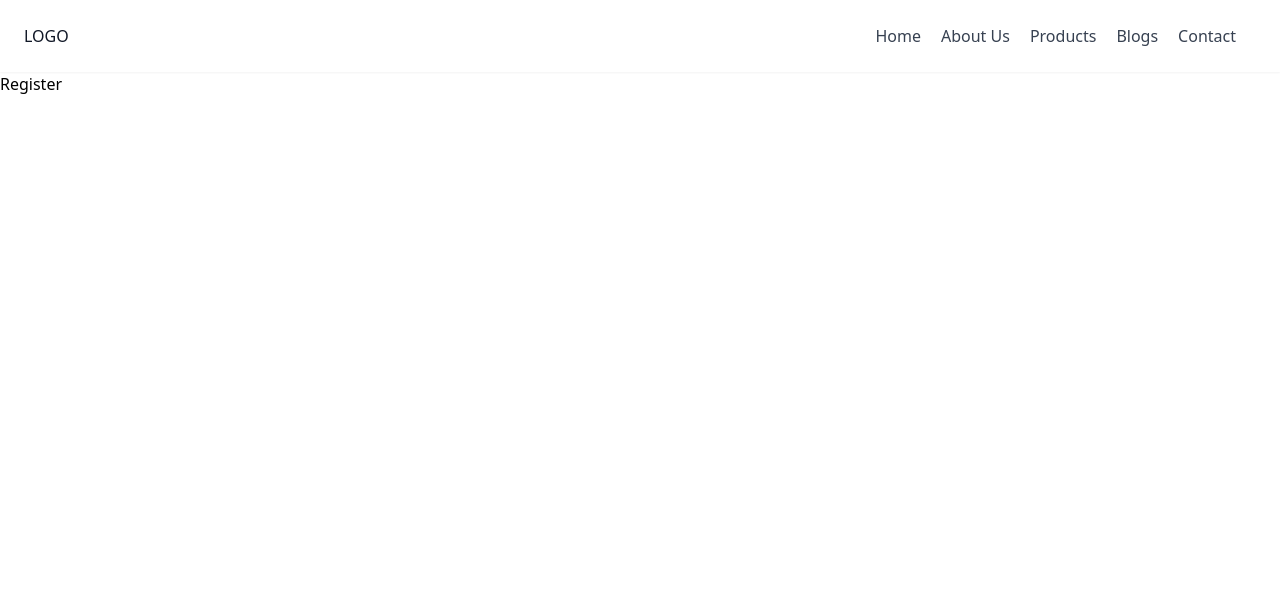
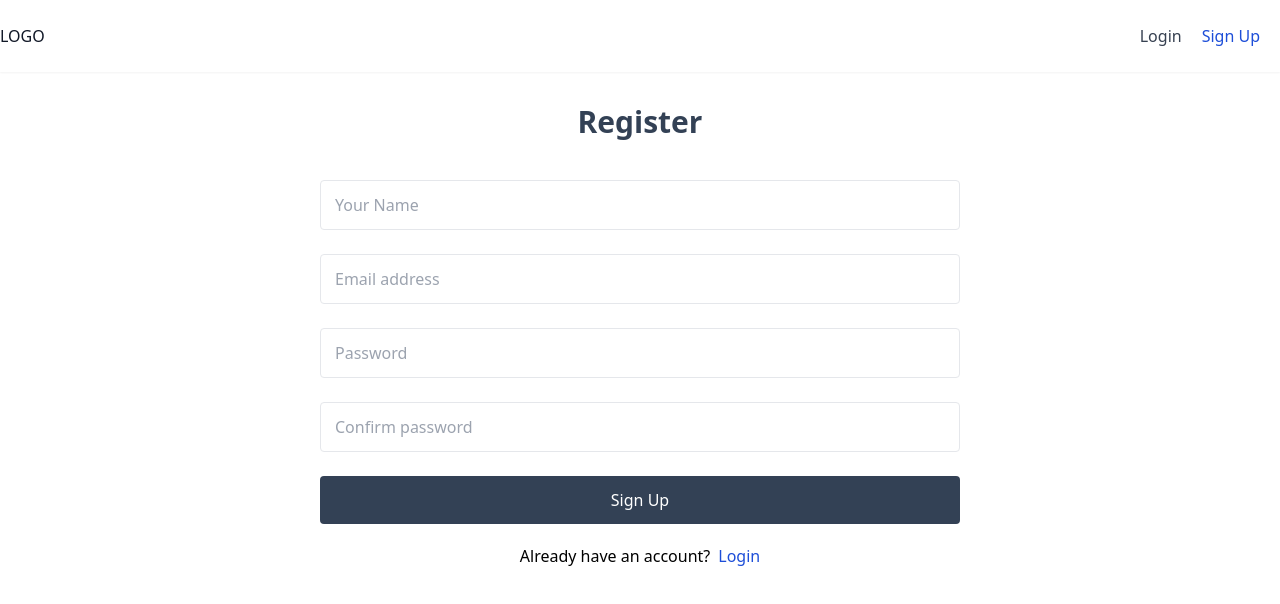
Before and after one commit to samarajyastha/nextjs-20240702, a Next.js app: page /register in a window 1280 px wide. Shown: the top 604 px of the page. Built offline with nearby package versions, Linux system fonts and the light colour scheme.

Commit message:
feat: create login and register form

```diff
--- a/src/app/(auth)/login/page.tsx
+++ b/src/app/(auth)/login/page.tsx
@@ -1,5 +1,70 @@
+import Link from "next/link";
 import React from "react";
 
 export default function Login() {
-  return <div>Login</div>;
+  return (
+    <div className="container mx-auto py-8">
+      <h1 className="text-center text-slate-700 font-semibold text-3xl">
+        Login
+      </h1>
+      <div className="flex justify-center">
+        <form className="w-1/2 mt-10">
+          <div className="mb-6">
+            <input
+              type="email"
+              placeholder="Email address"
+              className="
+                  w-full
+                  rounded
+                  py-3
+                  px-[14px]
+                  text-body-color text-base
+                  border border-[f0f0f0]
+                  outline-none
+                  focus-visible:shadow-none
+                  focus:border-primary
+                  "
+            />
+          </div>
+          <div className="mb-6">
+            <input
+              type="password"
+              placeholder="Password"
+              className="
+                  w-full
+                  rounded
+                  py-3
+                  px-[14px]
+                  text-body-color text-base
+                  border border-[f0f0f0]
+                  outline-none
+                  focus-visible:shadow-none
+                  focus:border-primary
+                  "
+            />
+          </div>
+          <button
+            type="submit"
+            className="
+                  w-full
+                  text-white
+                  bg-slate-700
+                  rounded
+                  p-3
+                  transition
+                  hover:bg-opacity-90
+                  "
+          >
+            Login
+          </button>
+        </form>
+      </div>
+      <div className="mt-5 text-center">
+        Does not have an account?
+        <Link href={"/register"} className="text-blue-700 ml-2">
+          Sign Up
+        </Link>
+      </div>
+    </div>
+  );
 }
--- a/src/app/(auth)/register/page.tsx
+++ b/src/app/(auth)/register/page.tsx
@@ -1,5 +1,104 @@
+import Link from "next/link";
 import React from "react";
 
 export default function Register() {
-  return <div>Register</div>;
+  return (
+    <div className="container mx-auto py-8">
+      <h1 className="text-center text-slate-700 font-semibold text-3xl">
+        Register
+      </h1>
+      <div className="flex justify-center">
+        <form className="w-1/2 mt-10">
+          <div className="mb-6">
+            <input
+              type="name"
+              placeholder="Your Name"
+              className="
+              w-full
+              rounded
+              py-3
+              px-[14px]
+              text-body-color text-base
+              border border-[f0f0f0]
+              outline-none
+              focus-visible:shadow-none
+              focus:border-primary
+              "
+            />
+          </div>
+          <div className="mb-6">
+            <input
+              type="email"
+              placeholder="Email address"
+              className="
+              w-full
+              rounded
+              py-3
+              px-[14px]
+              text-body-color text-base
+              border border-[f0f0f0]
+              outline-none
+              focus-visible:shadow-none
+              focus:border-primary
+              "
+            />
+          </div>
+          <div className="mb-6">
+            <input
+              type="password"
+              placeholder="Password"
+              className="
+              w-full
+              rounded
+              py-3
+              px-[14px]
+              text-body-color text-base
+              border border-[f0f0f0]
+              outline-none
+              focus-visible:shadow-none
+              focus:border-primary
+              "
+            />
+          </div>
+          <div className="mb-6">
+            <input
+              type="password"
+              placeholder="Confirm password"
+              className="
+              w-full
+              rounded
+              py-3
+              px-[14px]
+              text-body-color text-base
+              border border-[f0f0f0]
+              outline-none
+              focus-visible:shadow-none
+              focus:border-primary
+              "
+            />
+          </div>
+          <button
+            type="submit"
+            className="
+              w-full
+              text-white
+              bg-slate-700
+              rounded
+              p-3
+              transition
+              hover:bg-opacity-90
+              "
+          >
+            Sign Up
+          </button>
+        </form>
+      </div>
+      <div className="mt-5 text-center">
+        Already have an account?
+        <Link href={"/login"} className="text-blue-700 ml-2">
+          Login
+        </Link>
+      </div>
+    </div>
+  );
 }
--- a/src/components/Header.tsx
+++ b/src/components/Header.tsx
@@ -8,11 +8,11 @@ import React from "react";
 const Header = () => {
   const pathname = usePathname();
 
-  const isAuthenticated = true;
+  const isAuthenticated = false;
 
   return (
     <header className="w-full text-gray-700  shadow-sm body-font">
-      <div className="container flex flex-col items-start p-6 mx-auto md:flex-row">
+      <div className="container flex flex-col items-start py-6 mx-auto md:flex-row">
         <div className="flex items-center mb-4 font-medium text-gray-900 title-font md:mb-0">
           LOGO
         </div>
```
